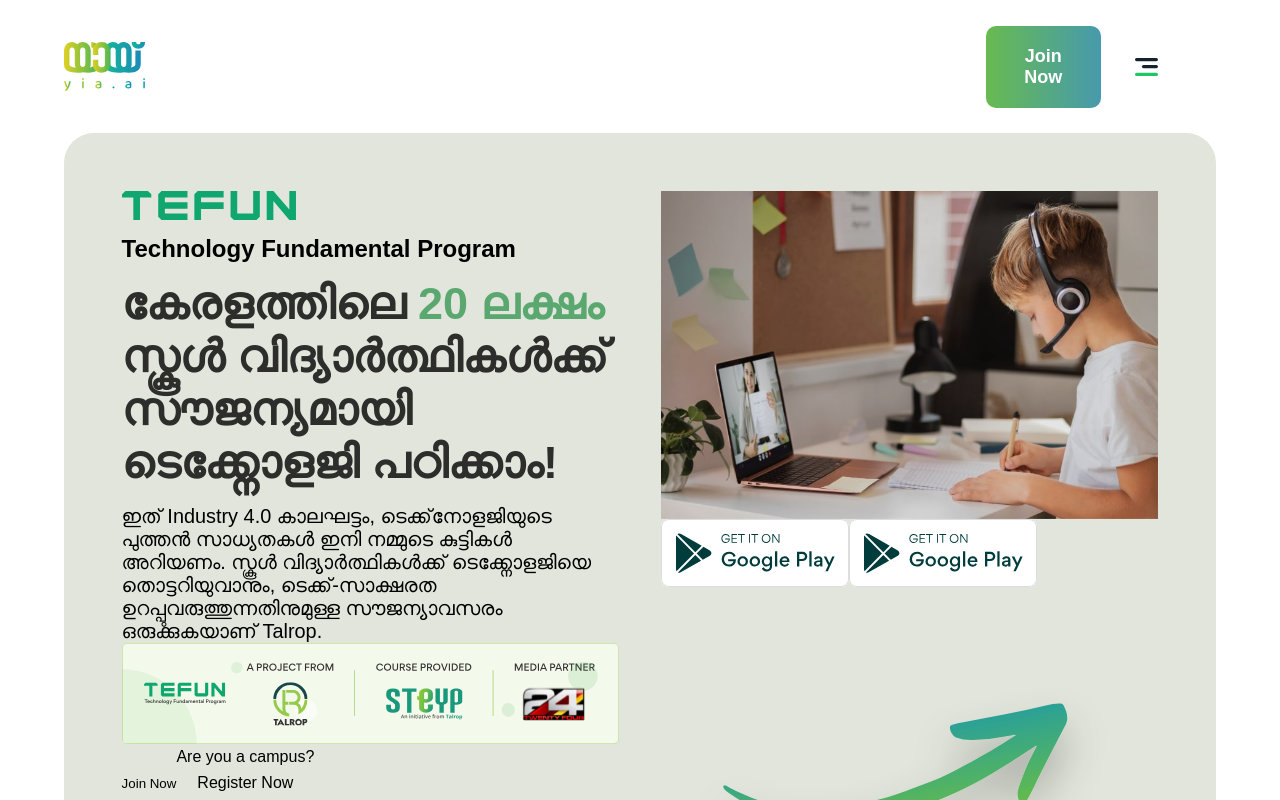
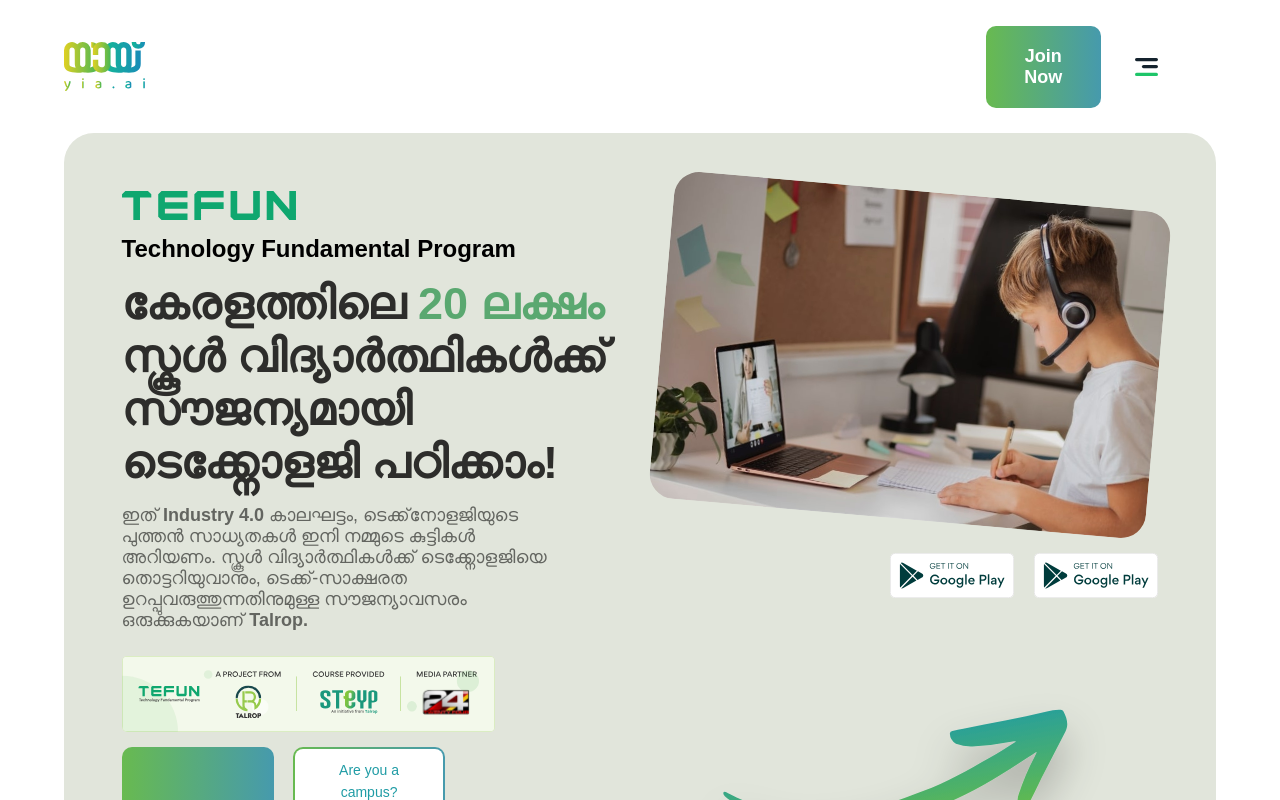
Before and after one commit to swalihmoosa/yiaai, a React (Create React App) app: page / in a window 1280 px wide. Shown: the top 800 px of the page. Built offline with nearby package versions, Linux system fonts and the light colour scheme.

Commit message:
Spotlight | ongoing

```diff
--- a/src/components/screens/landing/Spotlight.jsx
+++ b/src/components/screens/landing/Spotlight.jsx
@@ -1,5 +1,6 @@
 import React from 'react'
 import styled from 'styled-components'
+
 import talropImage from '../../assets/images/landing/640.svg'
 import arrowImage from '../../assets/images/landing/arrow.svg'
 import childImage from '../../assets/images/landing/spot-min.jpeg'
@@ -23,8 +24,8 @@
                     കേരളത്തിലെ <Green>20 ലക്ഷം</Green> സ്കൂൾ വിദ്യാർത്ഥികൾക്ക് സൗജന്യമായി ടെക്ക്നോളജി പഠിക്കാം!
                     </Head>
                     <Subhead>
-                    ഇത് Industry 4.0 കാലഘട്ടം, ടെക്ക്‌നോളജിയുടെ പുത്തൻ സാധ്യതകൾ ഇനി നമ്മുടെ കുട്ടികൾ അറിയണം. സ്കൂൾ വിദ്യാർത്ഥികൾക്ക് ടെക്ക്നോളജിയെ തൊട്ടറിയുവാനും,
-                    ടെക്ക്-സാക്ഷരത ഉറപ്പുവരുത്തുന്നതിനുമുള്ള സൗജന്യാവസരം ഒരുക്കുകയാണ് Talrop.
+                    ഇത് <B>Industry 4.0</B> കാലഘട്ടം, ടെക്ക്‌നോളജിയുടെ പുത്തൻ സാധ്യതകൾ ഇനി നമ്മുടെ കുട്ടികൾ അറിയണം. സ്കൂൾ വിദ്യാർത്ഥികൾക്ക് ടെക്ക്നോളജിയെ തൊട്ടറിയുവാനും,
+                    ടെക്ക്-സാക്ഷരത ഉറപ്പുവരുത്തുന്നതിനുമുള്ള സൗജന്യാവസരം ഒരുക്കുകയാണ് <B>Talrop.</B>
                     </Subhead>
                     <Talrop>
                         <img src={talropImage} alt="Talrop" />
@@ -34,12 +35,14 @@
                             Join Now
                         </Join>
                         <Register>
+                            <RegDiv>
                                 <Campus>
                                     Are you a campus?
                                 </Campus>
                                 <Reg>
                                     Register Now
                                 </Reg>
+                            </RegDiv>
                         </Register>
                     </ButtonDiv>
                 </Tefun>
@@ -98,18 +101,85 @@
     font-size: 45px;
     font-weight: 800;
 `
-const Subhead = styled.h3``
-const Talrop = styled.div``
-const ButtonDiv = styled.div``
-const Join = styled.button``
-const Register = styled.button``
-const Campus = styled.p``
-const Reg = styled.p``
+const Subhead = styled.h3`
+    font-size: 18px;
+    color: #636560;
+    width: 90%;
+    margin-bottom: 5%;
+`
+const B = styled.b`
+    color: #636560;
+    font-weight: 900;
+`
+const Talrop = styled.div`
+    width: 75%;
+    border-radius: 5px;
+    overflow: hidden;
+    margin-bottom: 3%;
+`
+const ButtonDiv = styled.div`
+    display: flex;
+    justify-content: space-between;
+    width: 65%;
+`
+const Join = styled.button`
+    cursor: pointer;
+    width: 47%;
+    font-size: 18px;
+    font-weight: 900;
+    display: block;
+    color: #fff;
+    padding: 20px 30px;
+    border-radius: 10px;
+    background-image: linear-gradient(to right,#68ba50,#469aad);
+`
+const Register = styled.button`
+    cursor: pointer;
+    width: 47%;
+    font-size: 18px;
+    font-weight: 900;
+    display: block;
+    color: #fff;
+    border-radius: 10px;
+    padding: 2px;
+    background-image: linear-gradient(white, white),linear-gradient(to right, #68ba50, #469aad);
+    background-origin: border-box;
+    background-clip: content-box, border-box;
+`
+const RegDiv = styled.div`
+    padding: 10px 30px;
+`
+const Campus = styled.p`
+    color: rgb(32, 156, 165);
+    font-size: 14px;
+`
+const Reg = styled.p`
+    color: rgb(32, 156, 165);
+    font-size: 19px;
+`
 const Video = styled.div`
     width: 48%;
+    position: relative;
 `
-const Child = styled.div``
-const Store = styled.div``
-const Play = styled.button``
-const App = styled.button``
+const Child = styled.div`
+    width: 100%;
+    border-radius: 25px;
+    overflow: hidden;
+    transform: rotate(5deg);
+    margin-bottom: 7%;
+`
+const Store = styled.div`
+    width:100%;
+    display: flex;
+`
+const Play = styled.button`
+    margin-left: auto;
+    margin-right: 20px;
+    width: 25%;
+`
+const App = styled.button`
+    margin-right: 0;
+    margin-left: 0;
+    width: 25%;
+`
 const ArrowContainer = styled.div``
```
Lines whose indentation alone changed are shown as unchanged.
